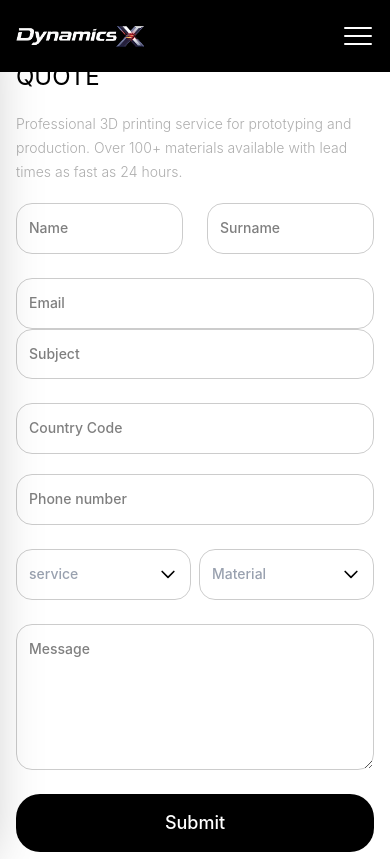
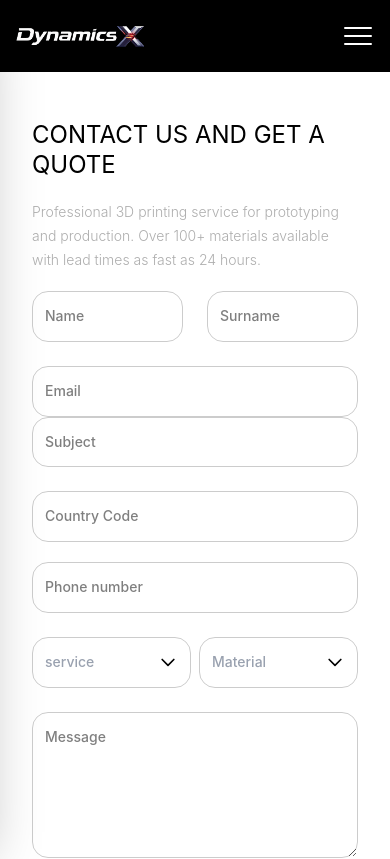
Before and after one commit to alimuzzaman-zamaddar/dynamic-x-project, a React (Vite) app: page /upload-design in a window 390 px wide. Shown: the top 859 px of the page. Built offline with nearby package versions, Linux system fonts and the light colour scheme.

Commit message:
feat:reduce the padding  for small devices

```diff
--- a/src/pages/Uploaddesign.jsx
+++ b/src/pages/Uploaddesign.jsx
@@ -59,7 +59,7 @@ const Uploaddesign = ({
   ];
 
   return (
-    <section className="h-auto lg:pt-50 py-8 w-full">
+    <section className="h-auto pt-30 px-4 lg:pt-50 py-8 w-full">
       <Container>
         <div className="flex xl:flex-row flex-col justify-between gap-x-26.5 items-center">
           <div className="xl:max-w-162 w-full">
```
